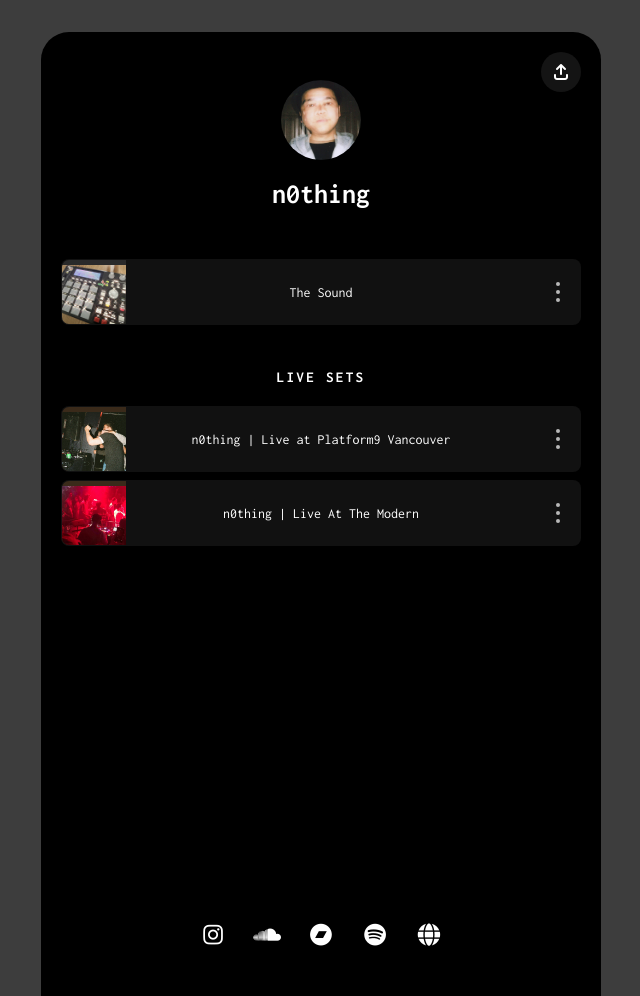
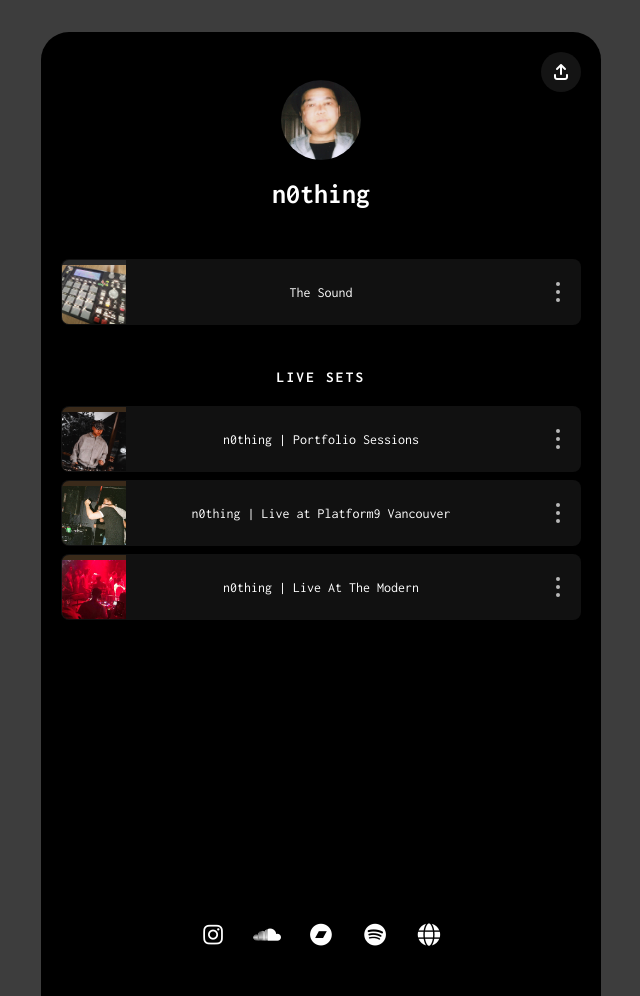
Before and after one commit to briannguy3n/nothingcouldnever2, a Jekyll site: the page built from pages/links.md, in a window 1280 px wide. Shown: the whole page, without its empty margins (319-959 px from the left). Built offline with Jekyll 4.4.1, drawn with Linux system fonts in a browser that asks for light colours.

Commit message:
Add Portfolio Sessions Details

```diff
--- a/_data/links.yml
+++ b/_data/links.yml
@@ -3,6 +3,9 @@
       url: https://open.spotify.com/track/5Til8hU7iQS3GFXRSYgo26?si=d98c259121e94cb2
       image: /assets/img/links/the-sound-1a44a7.jpg
 - links:
+    - title: n0thing | Portfolio Sessions
+      url: https://www.youtube.com/watch?v=1vS60H-ZjLE
+      image: /assets/img/links/90A03730-8220-4759-B31C-EB5097FF22B2_4_5005_c.jpeg
     - title: n0thing | Live at Platform9 Vancouver
       url: https://soundcloud.com/nothingcouldnever/nothing-live-at-platform9-vancouver
       image: /assets/img/links/n0thing-or-live-at-platform9-vancouver-by-n0thing-4d1ad4.jpg
--- a/tools/link-enricher/urls.txt
+++ b/tools/link-enricher/urls.txt
@@ -18,5 +18,6 @@
 #
 
 https://open.spotify.com/track/5Til8hU7iQS3GFXRSYgo26?si=d98c259121e94cb2
+live: https://www.youtube.com/watch?v=1vS60H-ZjLE
 live: https://soundcloud.com/nothingcouldnever/nothing-live-at-platform9-vancouver
 live: https://soundcloud.com/nothingcouldnever/nothing-live-at-the-modern
```
Also changed, not shown: assets/img/links/90A03730-8220-4759-B31C-EB5097FF22B2_4_5005_c.jpeg (added).
